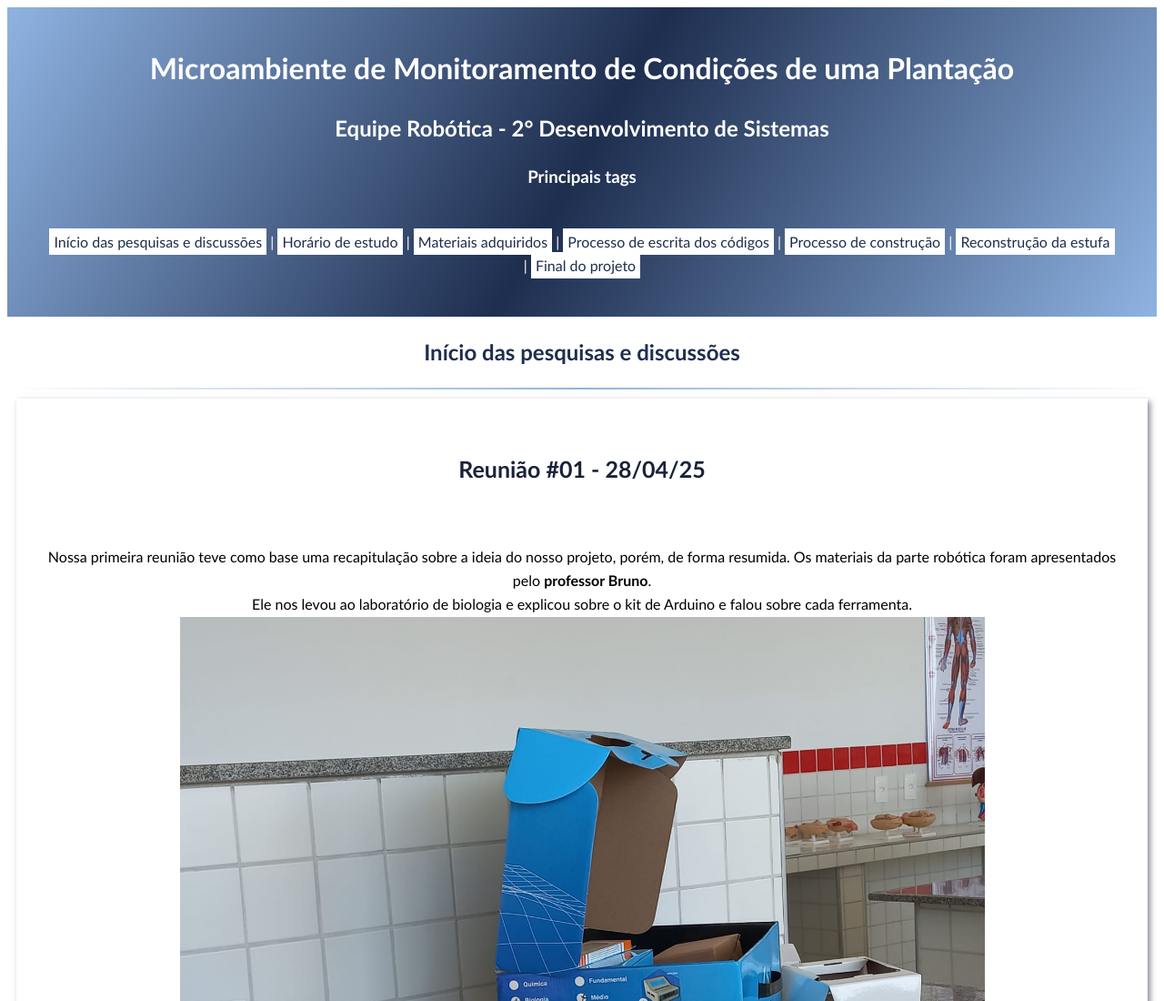
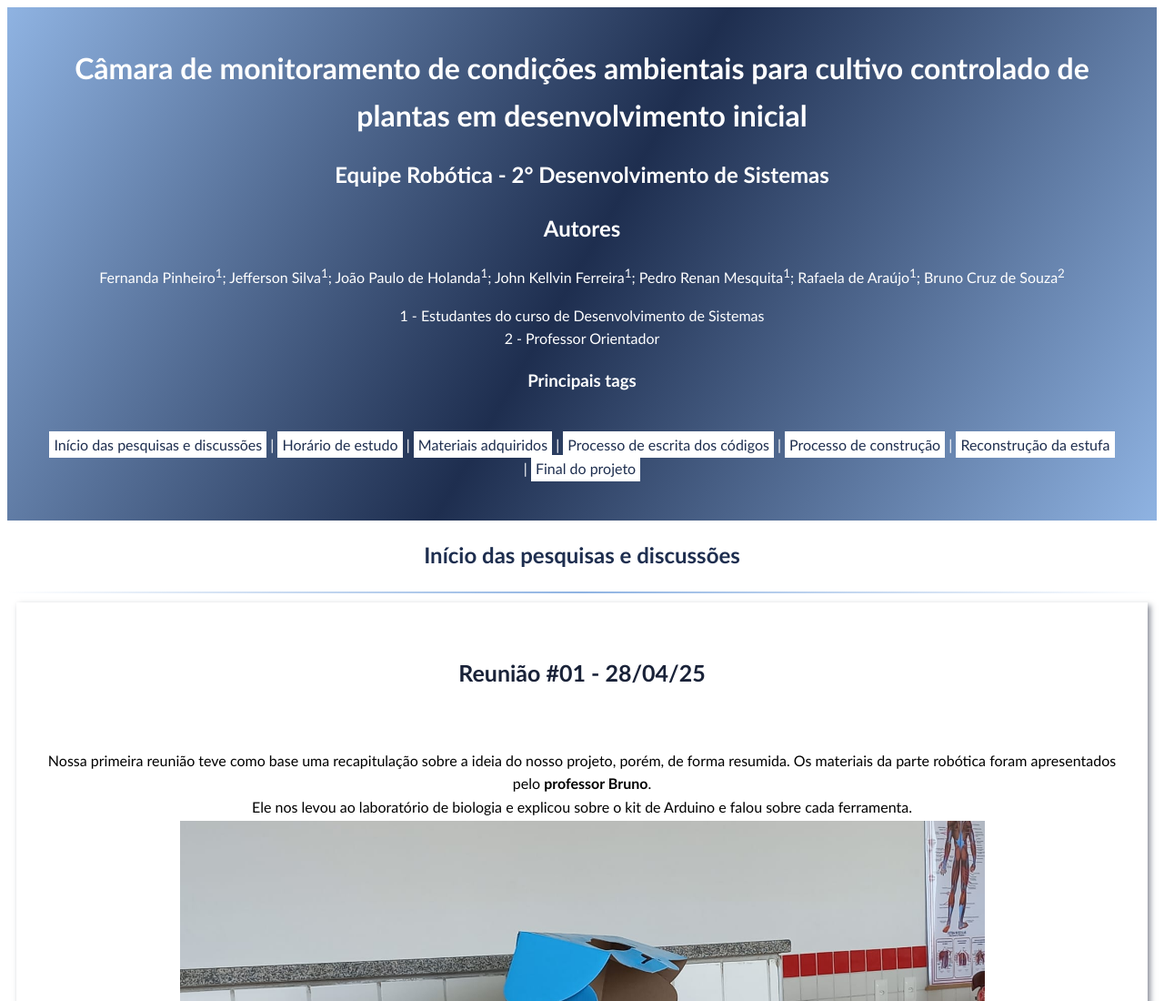
Before and after one commit to raphimw2e/caderno-campo-digital, a plain HTML site: page index.html in a window 1280 px wide. Shown: the top 1100 px of the page at 91% size. Drawn offline with Linux system fonts and the light colour scheme.

Commit message:
Add files via upload

```diff
--- a/index.html
+++ b/index.html
@@ -12,8 +12,17 @@
 </head>
 <body>
     <header>
-        <h1>Microambiente de Monitoramento de Condições de uma Plantação</h1>
+        <h1>Câmara de monitoramento de condições ambientais para cultivo controlado de plantas em desenvolvimento inicial</h1>
         <h2>Equipe Robótica - 2° Desenvolvimento de Sistemas</h2>
+        <h2>Autores</h2>
+        <p>
+            Fernanda Pinheiro<sup>1</sup>; Jefferson Silva<sup>1</sup>; João Paulo de Holanda<sup>1</sup>; John Kellvin Ferreira<sup>1</sup>; Pedro Renan Mesquita<sup>1</sup>; Rafaela de Araújo<sup>1</sup>;
+            Bruno Cruz de Souza<sup>2</sup>
+        </p>
+        <legend>
+            1 - Estudantes do curso de Desenvolvimento de Sistemas <br>
+            2 - Professor Orientador
+        </legend>
         <h3 id="topo">Principais tags</h3>
         <nav>
             <a href="#reuniao1-4">Início das pesquisas e discussões</a> |
```
